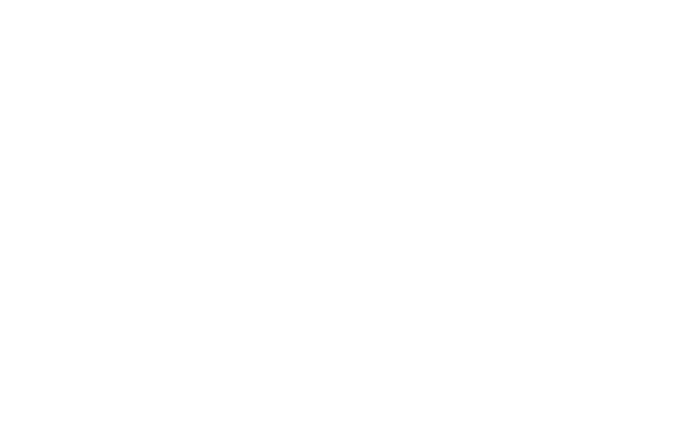
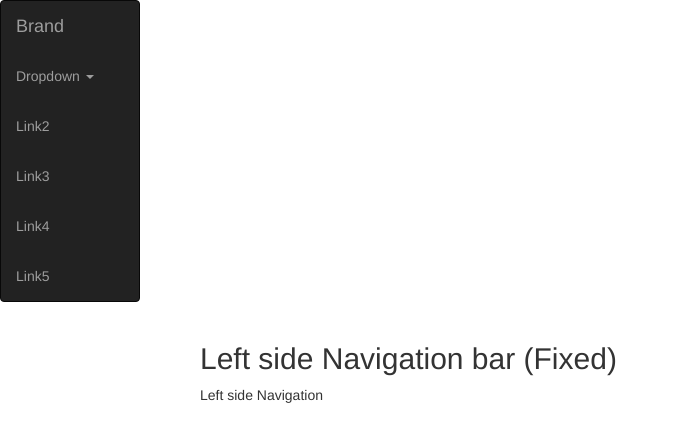
Before and after one commit to glaserbw/layout-experiments, a plain HTML site: page index.html in a window 1280 px wide. Shown: the whole page, without its empty margins (0-679 px from the left). Drawn offline with nearby package versions, Linux system fonts and the light colour scheme.

Commit message:
very basic css and outline. getting a better feel for CDNs

```diff
--- /dev/null
+++ b/css/style.css
@@ -0,0 +1,21 @@
+.navbar-fixed-left {
+  width: 140px;
+  position: fixed;
+  border-radius: 0;
+  height: 100%;
+}
+
+.navbar-fixed-left .navbar-nav > li {
+  float: none;  /* Cancel default li float: left */
+  width: 139px;
+}
+
+.navbar-fixed-left + .container {
+  padding-left: 160px;
+}
+
+/* On using dropdown menu (To right shift popuped) */
+.navbar-fixed-left .navbar-nav > li > .dropdown-menu {
+  margin-top: -50px;
+  margin-left: 140px;
+}
--- a/index.html
+++ b/index.html
@@ -2,8 +2,37 @@
 <html>
 <head>
 	<title>Brian Glaser</title>
+		<link rel="stylesheet" type="text/css" href="css/style.css">
+		<link href="http://netdna.bootstrapcdn.com/bootstrap/3.2.0/css/bootstrap.min.css" rel="stylesheet" id="bootstrap-css">
+		<script src="http://netdna.bootstrapcdn.com/bootstrap/3.2.0/js/bootstrap.min.js"></script>
+		<script src="http://code.jquery.com/jquery-1.11.1.min.js"></script>
 </head>
 <body>
+	<div class="navbar navbar-inverse navbar-fixed-left">
+	  <a class="navbar-brand" href="#">Brand</a>
+	  <ul class="nav navbar-nav">
+	   <li class="dropdown"><a href="#" class="dropdown-toggle" data-toggle="dropdown">Dropdown <span class="caret"></span></a>
+	     <ul class="dropdown-menu" role="menu">
+	      <li><a href="#">Sub Menu1</a></li>
+	      <li><a href="#">Sub Menu2</a></li>
+	      <li><a href="#">Sub Menu3</a></li>
+	      <li class="divider"></li>
+	      <li><a href="#">Sub Menu4</a></li>
+	      <li><a href="#">Sub Menu5</a></li>
+	     </ul>
+	   </li>
+	   <li><a href="#">Link2</a></li>
+	   <li><a href="#">Link3</a></li>
+	   <li><a href="#">Link4</a></li>
+	   <li><a href="#">Link5</a></li>
+	  </ul>
+	</div>
+	<div class="container">
+	 <div class="row">
+	   <h2>Left side Navigation bar (Fixed)</h2>
 
+	   <p>Left side Navigation</p>
+	 </div>
+</div>
 </body>
 </html>
```
